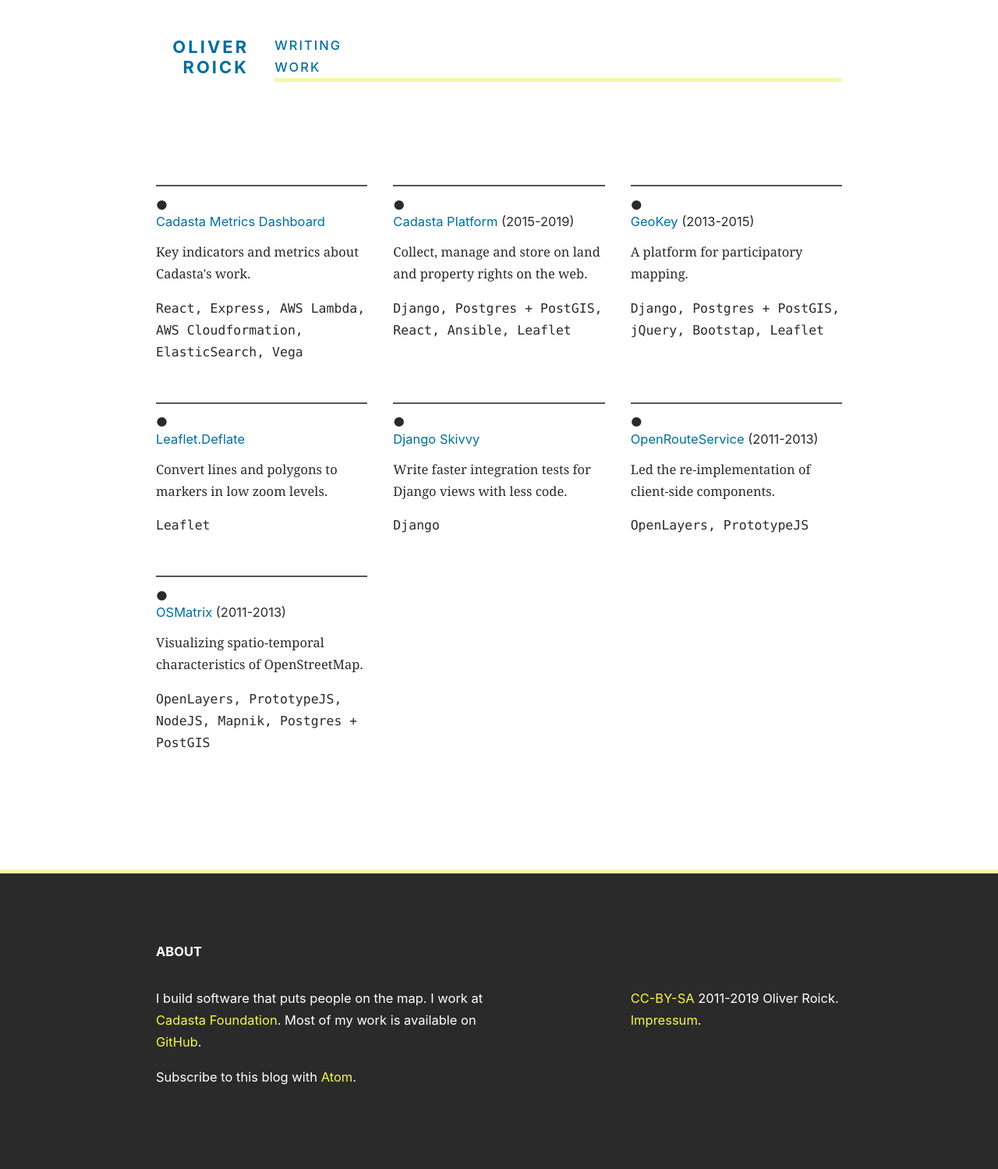
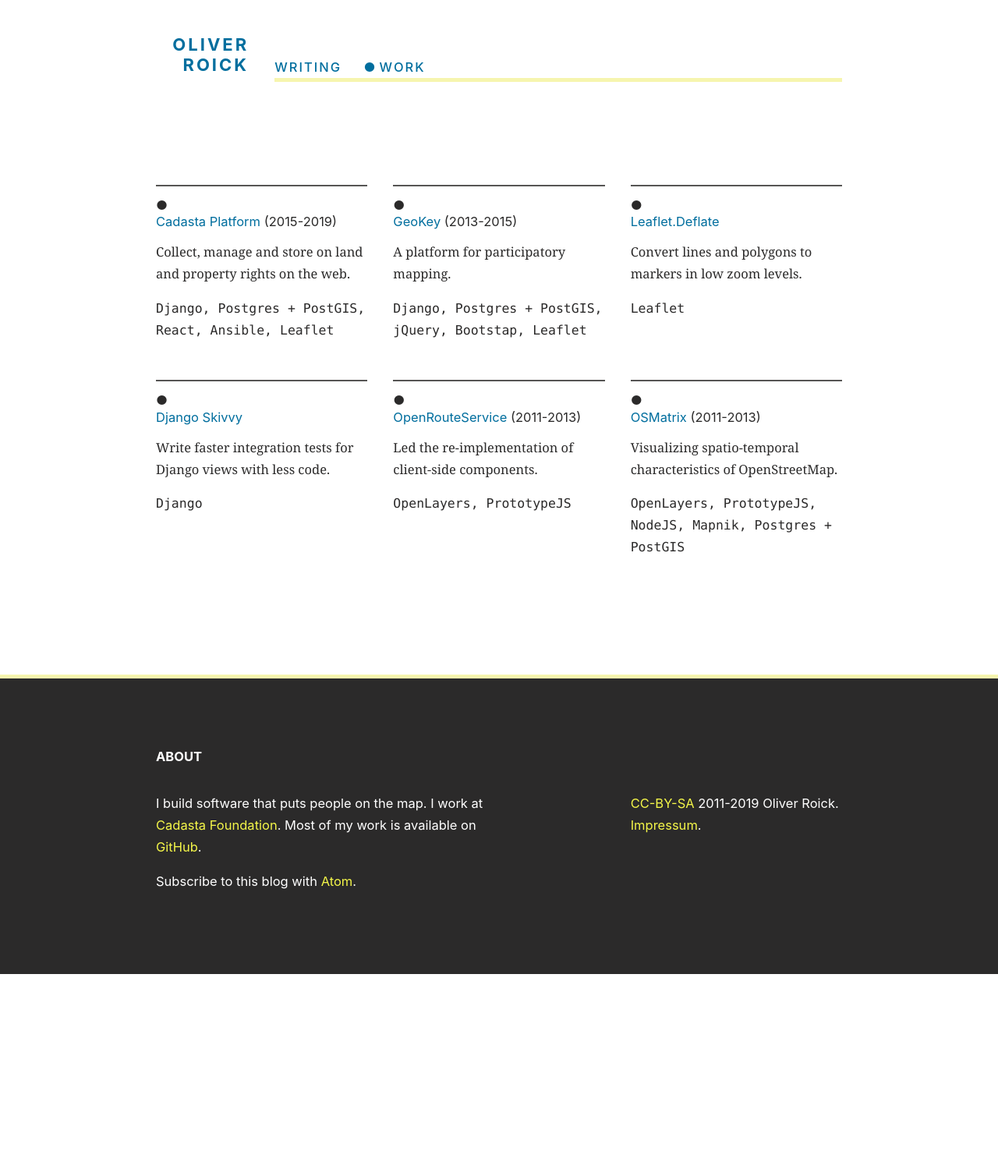
Before and after one commit to oliverroick/oliverroick.net, a Jekyll site: the page built from work.html, in a window 1280 px wide. Shown: the whole page at 78% size. Built offline with Jekyll 4.4.1, drawn with Linux system fonts in a browser that asks for light colours; after the commit the page ends 1249 px from its top, so only the background shows below that.

Commit message:
Redesign final

```diff
--- a/_layouts/default.html
+++ b/_layouts/default.html
@@ -13,8 +13,8 @@
         <h1><a href="/">Oliver Roick</a></h1>
         <nav>
             <ul>
-               <li><a href="/writing.html">Writing</a></li>
-               <li><a href="/work.html">Work</a></li>
+               <li id="li_writing"><a href="/writing.html">Writing</a></li>
+               <li id="li_work"><a href="/work.html">Work</a></li>
             </ul>
         </nav>
     </header>
--- a/css/roick.css
+++ b/css/roick.css
@@ -1,12 +1,14 @@
 :root {
-    --dark: #2B2A2A;
+  --dark: #2b2a2a;
   --grey: #565554;
-    --blue: #006E9E;
-    --red: #C6291D;
-    --yellow: #F5F749;
-    --vanilla: #F6F5AE;
+  --blue: #006e9e;
+  --red: #c6291d;
+  --yellow: #f5f749;
+  --vanilla: #f6f5ae;
   --white: rgb(255, 255, 255);
-    --sans-serif: -apple-system, BlinkMacSystemFont, "Segoe UI", Roboto, Oxygen, Ubuntu, Cantarell, "Fira Sans", "Droid Sans", "Helvetica Neue", Arial, sans-serif, "Apple Color Emoji", "Segoe UI Emoji", "Segoe UI Symbol";
+  --sans-serif: -apple-system, BlinkMacSystemFont, "Segoe UI", Roboto, Oxygen,
+    Ubuntu, Cantarell, "Fira Sans", "Droid Sans", "Helvetica Neue", Arial,
+    sans-serif, "Apple Color Emoji", "Segoe UI Emoji", "Segoe UI Symbol";
   --mono: monaco, Consolas, monospace;
 
   --base-size: 22px;
@@ -24,7 +26,6 @@
   --break: calc(var(--base-size) * 48);
 }
 
-
 body {
   background-color: var(--white);
   color: var(--dark);
@@ -39,11 +40,14 @@
   text-transform: uppercase;
 }
 
-h2 {
+h2,
+h3 {
   font-family: var(--sans-serif);
 }
 
-p, ul, ol {
+p,
+ul,
+ol {
   line-height: 1.7;
 }
 
@@ -109,22 +113,14 @@
   border-left: none;
 }
 
-th, td {
+th,
+td {
   padding: var(--gap-xxs);
 }
 
-table.db {
-    font-family: var(--mono);
-    font-size: var(--mono-font-size);
-}
-
-table.db .pk {
-    background-color: #BAB8B4;
-}
-
-table.db .sk {
-    background-color: #E2E0DC;
-}
+/*
+ * HEADER
+ */
 
 header {
   font-weight: 500;
@@ -142,7 +138,6 @@
   letter-spacing: 3px;
   margin: 0;
   grid-column: 1 / span 1;
-    padding-top: 3px;
 }
 
 header > h1 > a:visited {
@@ -158,9 +153,22 @@
 }
 
 header > nav > ul {
-    margin: 0;
+  margin: 28px 0 0 0;
   padding: 0;
   list-style: none;
+}
+
+header > nav > ul > li {
+  display: inline;
+  margin-right: var(--base-size);
+}
+
+body#writing header > nav > ul > li#li_writing:before,
+body#blog header > nav > ul > li#li_writing:before,
+body#work header > nav > ul > li#li_work:before {
+  content: "●";
+  color: var(--blue);
+  padding-right: 3px;
 }
 
 header a {
@@ -170,6 +178,10 @@
 header a:hover {
   text-decoration: underline;
 }
+
+/*
+ * HEADER
+ */
 
 footer {
   color: var(--white);
@@ -181,7 +193,6 @@
   line-height: 1.5;
   border-top: var(--border-size) solid var(--vanilla);
 }
-
 
 footer h1 {
   font-size: var(--font-s);
@@ -197,6 +208,10 @@
   color: var(--yellow);
   text-decoration: underline;
 }
+
+/*
+ * MAIN CONTENT
+ */
 
 section {
   margin: var(--gap-s);
@@ -235,66 +250,9 @@
   margin-bottom: var(--gap-s);
 }
 
-@media (min-width: 968px) {
-    article > h1 {
-        font-size: var(--font-l);
-    }
-
-    header > h1 {
-        text-align: right;
-    }
-
-    .grid {
-        max-width: var(--main-width);
-        margin-left: auto;
-        margin-right: auto;
-        display: grid;
-        grid-gap: var(--grid-gap);
-        grid-template-columns: repeat(6, 1fr);
-    }
-
-    ul.projects {
-        display: grid;
-        grid-gap: var(--grid-gap);
-        grid-template-columns: repeat(3, 1fr);
-        font-size: var(--font-s);
-    }
-
-    ul.projects > li > h2 {
-        font-size: var(--font-s);
-    }
-
-    ul.projects > li > h2:before {
-        content: "●\A";
-        white-space: pre;
-    }
-
-    ul.archive > li > time {
-        text-align: right;
-        grid-column: 1 / span 2;
-        padding-top: 5px;
-    }
-
-    ul.archive > li > a {
-        grid-column: 3 / span 4;
-    }
-
-    footer #left {
-        grid-column: 1 / span 3;
-    }
-
-    footer #right {
-        grid-column: 5 / span 2;
-    }
-
-    footer h1 {
-        margin: 0;
-    }
-
-    footer p:first-child {
-        margin-top: 0;
-    }
-}
+/*
+ * SPECIFICS
+ */
 
 ul.archive,
 ul.projects {
@@ -336,66 +294,277 @@
   font-family: var(--mono);
 }
 
-.highlight  {
+table.db {
+  font-family: var(--mono);
+  font-size: var(--mono-font-size);
+}
+
+table.db .pk {
+  background-color: #bab8b4;
+}
+
+table.db .sk {
+  background-color: #e2e0dc;
+}
+
+/*
+ * RESPONSIVENESS
+ */
+
+@media (min-width: 968px) {
+  .grid {
+    max-width: var(--main-width);
+    margin-left: auto;
+    margin-right: auto;
+    display: grid;
+    grid-gap: var(--grid-gap);
+    grid-template-columns: repeat(6, 1fr);
+  }
+
+  article > h1 {
+    font-size: var(--font-l);
+  }
+
+  header > h1 {
+    text-align: right;
+  }
+
+  footer #left {
+    grid-column: 1 / span 3;
+  }
+
+  footer #right {
+    grid-column: 5 / span 2;
+  }
+
+  footer h1 {
+    margin: 0;
+  }
+
+  footer p:first-child {
+    margin-top: 0;
+  }
+
+  ul.projects {
+    display: grid;
+    grid-gap: var(--grid-gap);
+    grid-template-columns: repeat(3, 1fr);
+    font-size: var(--font-s);
+  }
+
+  ul.projects > li > h2 {
+    font-size: var(--font-s);
+  }
+
+  ul.projects > li > h2:before {
+    content: "●\A";
+    white-space: pre;
+  }
+
+  ul.archive > li > time {
+    text-align: right;
+    grid-column: 1 / span 2;
+    padding-top: 5px;
+  }
+
+  ul.archive > li > a {
+    grid-column: 3 / span 4;
+  }
+}
+
+.highlight {
   background: #ffffff;
   overflow-x: auto;
 }
-.highlight .c { color: #999988; font-style: italic } /* Comment */
-.highlight .err { color: #a61717; background-color: #e3d2d2 } /* Error */
-.highlight .k { font-weight: bold } /* Keyword */
-.highlight .o { font-weight: bold } /* Operator */
-.highlight .cm { color: #999988; font-style: italic } /* Comment.Multiline */
-.highlight .cp { color: #999999; font-weight: bold } /* Comment.Preproc */
-.highlight .c1 { color: #999988; font-style: italic } /* Comment.Single */
-.highlight .cs { color: #999999; font-weight: bold; font-style: italic } /* Comment.Special */
-.highlight .gd { color: #000000; background-color: #ffdddd } /* Generic.Deleted */
-.highlight .gd .x { color: #000000; background-color: #ffaaaa } /* Generic.Deleted.Specific */
-.highlight .ge { font-style: italic } /* Generic.Emph */
-.highlight .gr { color: #aa0000 } /* Generic.Error */
-.highlight .gh { color: #999999 } /* Generic.Heading */
-.highlight .gi { color: #000000; background-color: #ddffdd } /* Generic.Inserted */
-.highlight .gi .x { color: #000000; background-color: #aaffaa } /* Generic.Inserted.Specific */
-.highlight .go { color: #888888 } /* Generic.Output */
-.highlight .gp { color: #555555 } /* Generic.Prompt */
-.highlight .gs { font-weight: bold } /* Generic.Strong */
-.highlight .gu { color: #aaaaaa } /* Generic.Subheading */
-.highlight .gt { color: #aa0000 } /* Generic.Traceback */
-.highlight .kc { font-weight: bold } /* Keyword.Constant */
-.highlight .kd { font-weight: bold } /* Keyword.Declaration */
-.highlight .kp { font-weight: bold } /* Keyword.Pseudo */
-.highlight .kr { font-weight: bold } /* Keyword.Reserved */
-.highlight .kt { color: #445588; font-weight: bold } /* Keyword.Type */
-.highlight .s { color: var(--red) } /* Literal.String */
-.highlight .nb { color: #0086B3 } /* Name.Builtin */
-.highlight .nc { color: #445588; font-weight: bold } /* Name.Class */
-.highlight .ni { color: #800080 } /* Name.Entity */
-.highlight .ne { color: #990000; font-weight: bold } /* Name.Exception */
-.highlight .nf { color: #990000; font-weight: bold } /* Name.Function */
-.highlight .nn { color: #555555 } /* Name.Namespace */
-.highlight .nt { color: #000080 } /* Name.Tag */
-.highlight .ow { font-weight: bold } /* Operator.Word */
-.highlight .w { color: #bbbbbb } /* Text.Whitespace */
-.highlight .nv { color: var(--blue) } /* Name.Variable */
-.highlight .no { color: var(--blue) } /* Name.Constant */
-.highlight .na { color: var(--blue) } /* Name.Attribute */
-.highlight .mf { color: var(--blue) } /* Literal.Number.Float */
-.highlight .mh { color: var(--blue) } /* Literal.Number.Hex */
-.highlight .mi { color: var(--blue) } /* Literal.Number.Integer */
-.highlight .mo { color: var(--blue) } /* Literal.Number.Oct */
-.highlight .m { color: var(--blue) } /* Literal.Number */
-.highlight .vc { color: var(--blue) } /* Name.Variable.Class */
-.highlight .vg { color: var(--blue) } /* Name.Variable.Global */
-.highlight .vi { color: var(--blue) } /* Name.Variable.Instance */
-.highlight .il { color: var(--blue) } /* Literal.Number.Integer.Long */
-.highlight .sb { color: var(--red) } /* Literal.String.Backtick */
-.highlight .sc { color: var(--red) } /* Literal.String.Char */
-.highlight .sd { color: var(--red) } /* Literal.String.Doc */
-.highlight .s2 { color: var(--red) } /* Literal.String.Double */
-.highlight .se { color: var(--red) } /* Literal.String.Escape */
-.highlight .sh { color: var(--red) } /* Literal.String.Heredoc */
-.highlight .si { color: var(--red) } /* Literal.String.Interpol */
-.highlight .sx { color: var(--red) } /* Literal.String.Other */
-.highlight .sr { color: #009926 } /* Literal.String.Regex */
-.highlight .s1 { color: var(--red) } /* Literal.String.Single */
-.highlight .ss { color: #990073 } /* Literal.String.Symbol */
-.highlight .bp { color: #999999 } /* Name.Builtin.Pseudo */
+.highlight .c {
+  color: #999988;
+  font-style: italic;
+} /* Comment */
+.highlight .err {
+  color: #a61717;
+  background-color: #e3d2d2;
+} /* Error */
+.highlight .k {
+  font-weight: bold;
+} /* Keyword */
+.highlight .o {
+  font-weight: bold;
+} /* Operator */
+.highlight .cm {
+  color: #999988;
+  font-style: italic;
+} /* Comment.Multiline */
+.highlight .cp {
+  color: #999999;
+  font-weight: bold;
+} /* Comment.Preproc */
+.highlight .c1 {
+  color: #999988;
+  font-style: italic;
+} /* Comment.Single */
+.highlight .cs {
+  color: #999999;
+  font-weight: bold;
+  font-style: italic;
+} /* Comment.Special */
+.highlight .gd {
+  color: #000000;
+  background-color: #ffdddd;
+} /* Generic.Deleted */
+.highlight .gd .x {
+  color: #000000;
+  background-color: #ffaaaa;
+} /* Generic.Deleted.Specific */
+.highlight .ge {
+  font-style: italic;
+} /* Generic.Emph */
+.highlight .gr {
+  color: #aa0000;
+} /* Generic.Error */
+.highlight .gh {
+  color: #999999;
+} /* Generic.Heading */
+.highlight .gi {
+  color: #000000;
+  background-color: #ddffdd;
+} /* Generic.Inserted */
+.highlight .gi .x {
+  color: #000000;
+  background-color: #aaffaa;
+} /* Generic.Inserted.Specific */
+.highlight .go {
+  color: #888888;
+} /* Generic.Output */
+.highlight .gp {
+  color: #555555;
+} /* Generic.Prompt */
+.highlight .gs {
+  font-weight: bold;
+} /* Generic.Strong */
+.highlight .gu {
+  color: #aaaaaa;
+} /* Generic.Subheading */
+.highlight .gt {
+  color: #aa0000;
+} /* Generic.Traceback */
+.highlight .kc {
+  font-weight: bold;
+} /* Keyword.Constant */
+.highlight .kd {
+  font-weight: bold;
+} /* Keyword.Declaration */
+.highlight .kp {
+  font-weight: bold;
+} /* Keyword.Pseudo */
+.highlight .kr {
+  font-weight: bold;
+} /* Keyword.Reserved */
+.highlight .kt {
+  color: #445588;
+  font-weight: bold;
+} /* Keyword.Type */
+.highlight .s {
+  color: var(--red);
+} /* Literal.String */
+.highlight .nb {
+  color: #0086b3;
+} /* Name.Builtin */
+.highlight .nc {
+  color: #445588;
+  font-weight: bold;
+} /* Name.Class */
+.highlight .ni {
+  color: #800080;
+} /* Name.Entity */
+.highlight .ne {
+  color: #990000;
+  font-weight: bold;
+} /* Name.Exception */
+.highlight .nf {
+  color: #990000;
+  font-weight: bold;
+} /* Name.Function */
+.highlight .nn {
+  color: #555555;
+} /* Name.Namespace */
+.highlight .nt {
+  color: #000080;
+} /* Name.Tag */
+.highlight .ow {
+  font-weight: bold;
+} /* Operator.Word */
+.highlight .w {
+  color: #bbbbbb;
+} /* Text.Whitespace */
+.highlight .nv {
+  color: var(--blue);
+} /* Name.Variable */
+.highlight .no {
+  color: var(--blue);
+} /* Name.Constant */
+.highlight .na {
+  color: var(--blue);
+} /* Name.Attribute */
+.highlight .mf {
+  color: var(--blue);
+} /* Literal.Number.Float */
+.highlight .mh {
+  color: var(--blue);
+} /* Literal.Number.Hex */
+.highlight .mi {
+  color: var(--blue);
+} /* Literal.Number.Integer */
+.highlight .mo {
+  color: var(--blue);
+} /* Literal.Number.Oct */
+.highlight .m {
+  color: var(--blue);
+} /* Literal.Number */
+.highlight .vc {
+  color: var(--blue);
+} /* Name.Variable.Class */
+.highlight .vg {
+  color: var(--blue);
+} /* Name.Variable.Global */
+.highlight .vi {
+  color: var(--blue);
+} /* Name.Variable.Instance */
+.highlight .il {
+  color: var(--blue);
+} /* Literal.Number.Integer.Long */
+.highlight .sb {
+  color: var(--red);
+} /* Literal.String.Backtick */
+.highlight .sc {
+  color: var(--red);
+} /* Literal.String.Char */
+.highlight .sd {
+  color: var(--red);
+} /* Literal.String.Doc */
+.highlight .s2 {
+  color: var(--red);
+} /* Literal.String.Double */
+.highlight .se {
+  color: var(--red);
+} /* Literal.String.Escape */
+.highlight .sh {
+  color: var(--red);
+} /* Literal.String.Heredoc */
+.highlight .si {
+  color: var(--red);
+} /* Literal.String.Interpol */
+.highlight .sx {
+  color: var(--red);
+} /* Literal.String.Other */
+.highlight .sr {
+  color: #009926;
+} /* Literal.String.Regex */
+.highlight .s1 {
+  color: var(--red);
+} /* Literal.String.Single */
+.highlight .ss {
+  color: #990073;
+} /* Literal.String.Symbol */
+.highlight .bp {
+  color: #999999;
+} /* Name.Builtin.Pseudo */
--- a/work.html
+++ b/work.html
@@ -1,18 +1,11 @@
 ---
 layout: default
-title: Oliver Roick | Projects
+title: Oliver Roick | Work
+body_id: work
 ---
 
 		<section>
 			<ul class="projects">
-                <li>
-                    <h2><a href="https://dashboard.cadasta.org/">Cadasta Metrics Dashboard</a></h2>
-                    <div class="description">
-                        <p>Key indicators and metrics about Cadasta's work.</p>
-                        <p class="tech">React, Express, AWS Lambda, AWS Cloudformation, ElasticSearch, Vega</p>
-                    </div>
-                </li>
-
 				<li>
                     <h2><a href="https://cadasta.org/platform/">Cadasta Platform</a> (2015-2019)</h2>
                     <div class="description">
--- a/writing.html
+++ b/writing.html
@@ -1,7 +1,7 @@
 ---
 layout: default
-title: Oliver Roick | News
-body_id: blog
+title: Oliver Roick | Writing
+body_id: writing
 ---
 
 		<section>
```
Lines whose indentation alone changed are shown as unchanged.
